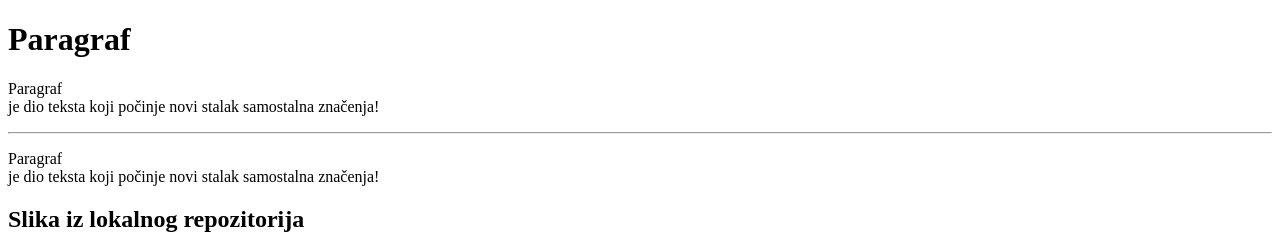
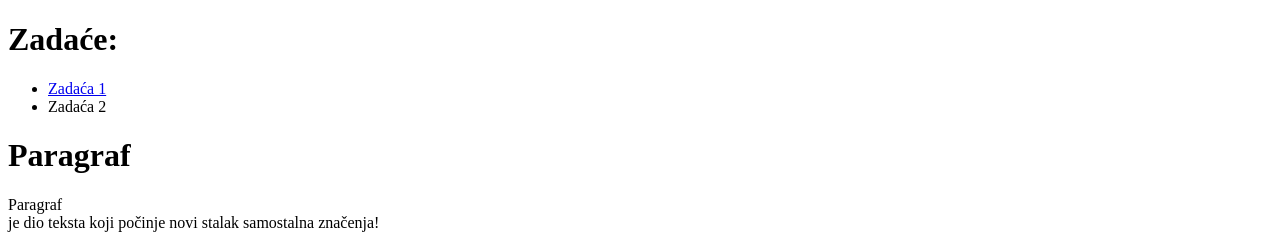
Before and after one commit to SasaKosa/sjwp_kosanovic_sasa, a plain HTML site: page index.html in a window 1280 px wide. Shown: the top 246 px of the page. Drawn offline with Linux system fonts and the light colour scheme.

Commit message:
index prepravljen

```diff
--- a/index.html
+++ b/index.html
@@ -6,6 +6,11 @@
     <title>Test</title>
   </head>
   <body>
+    <h1>Zadaće:</h1>
+    <ul>
+      <li><a href="./ispitna/index.html">Zadaća 1</a></li>
+      <li>Zadaća 2</li>
+    </ul>
     <h1>Paragraf</h1>
     <p>
       Paragraf <br />
```
Also changed, not shown: Zadatci/phScale.html (added, +10 -0 lines), ispitna/index.html (+1 -1 lines).
